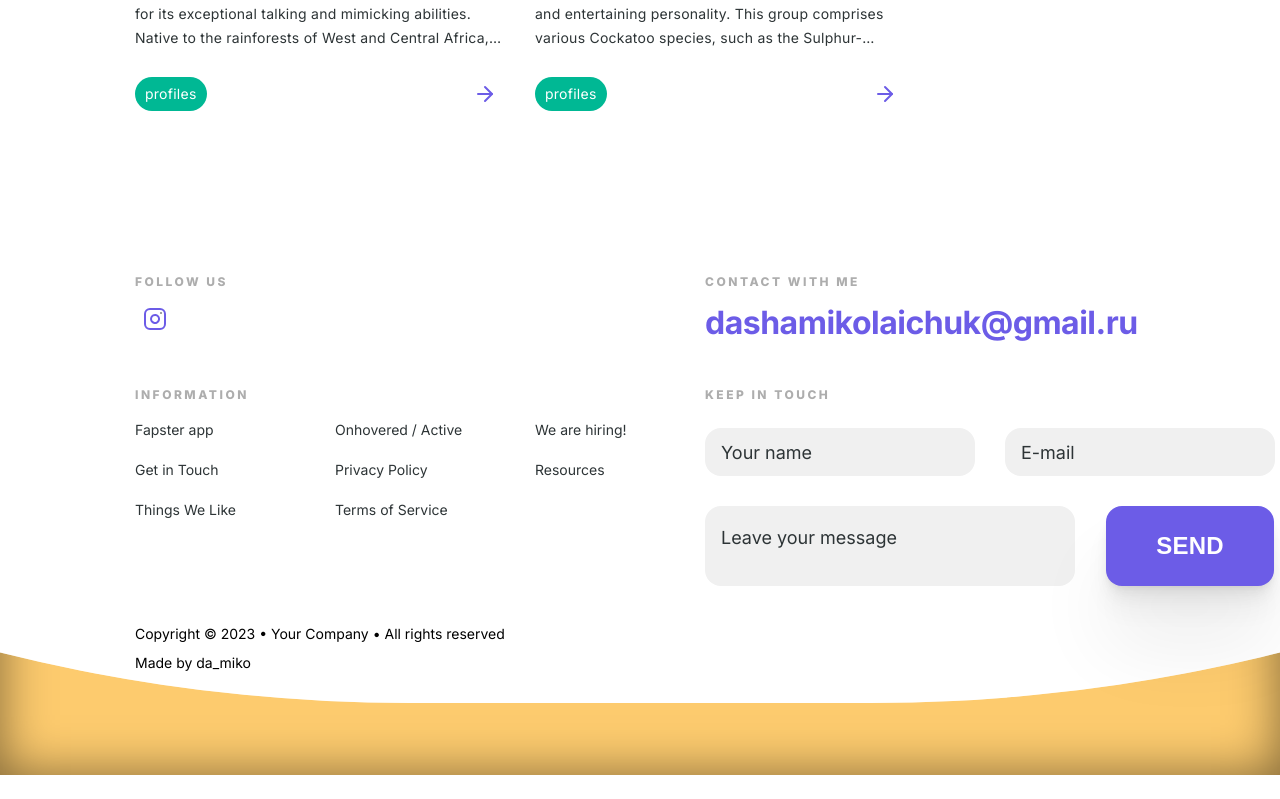
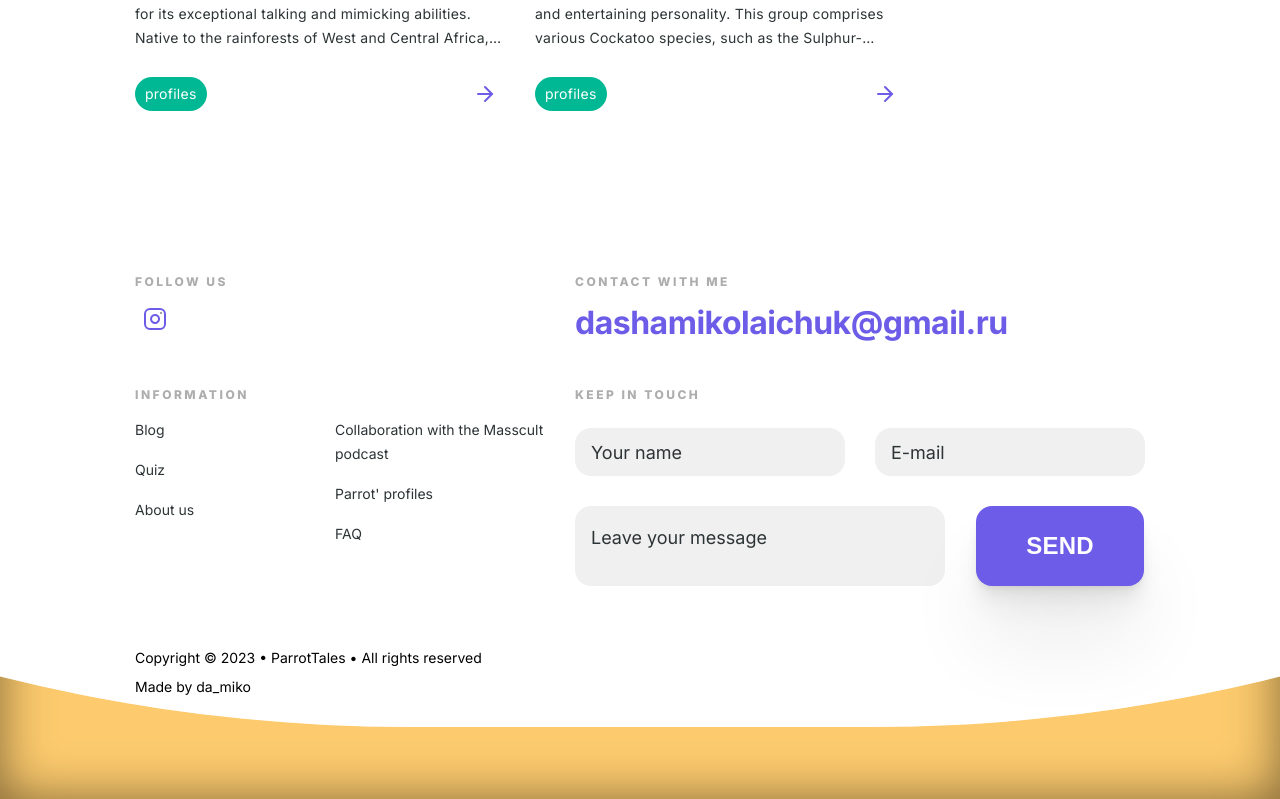
Before and after one commit to dashimiko/ParrotTale, a React (Create React App) app: page /blog in a window 1280 px wide. Shown: the part 1571-2370 px from the top of the page. Before the commit the page ends 2346 px from the top, so only its background shows below. Built offline with nearby package versions, Linux system fonts and the light colour scheme; a web font is replaced by a local one.

Commit message:
added footer links

```diff
--- a/src/components/App/App.scss
+++ b/src/components/App/App.scss
@@ -1,4 +1,8 @@
 @import '../../commonStyles/commonStyles.scss';
+
+html {
+  scroll-behavior: smooth;
+}
 
 .App {
   //min-height: 100vh;
--- a/src/components/FAQ/FAQ.jsx
+++ b/src/components/FAQ/FAQ.jsx
@@ -2,7 +2,7 @@ import './FAQ.scss';
 
 function FAQ() {
   return (
-    <section className="FAQ__container">
+    <section className="FAQ__container" id="faq">
       <div className="FAQ__box">
         <h2 className="FAQ__title">Frequently Asked Questions</h2>
         <details className="FAQ__accordion-box">
--- a/src/components/Footer/Footer.jsx
+++ b/src/components/Footer/Footer.jsx
@@ -16,7 +16,7 @@ function Footer() {
           <span className="footer__social-title">information</span>
           <InformationBox />
           <p className="footer__caption_company">
-            Copyright © 2023 • Your Company • {}
+            Copyright © 2023 • ParrotTales • {}
             <span className="footer__caption_company-span">
               All rights reserved
             </span>
--- a/src/components/Footer/InformationBox/InformationBox.jsx
+++ b/src/components/Footer/InformationBox/InformationBox.jsx
@@ -1,3 +1,4 @@
+import { NavLink } from 'react-router-dom';
 import './InformationBox.scss';
 
 function InformationBox() {
@@ -5,34 +6,34 @@ function InformationBox() {
     <nav className="footer__informaiton-box">
       <ul className="footer__informaiton-list">
         <li className="footer__informaiton-item">
-          <a
-            href="https://github.com/dashimiko"
-            target="_blank"
-            rel="noreferrer"
+          <NavLink
+            to="/blog"
+            // target="_blank"
+            // rel="noreferrer"
             className="footer__informaiton-link"
           >
-            Fapster app
-          </a>
+            Blog
+          </NavLink>
         </li>
         <li className="footer__informaiton-item">
-          <a
-            href="https://github.com/dashimiko"
-            target="_blank"
-            rel="noreferrer"
+          <NavLink
+            to="/quiz"
+            // target="_blank"
+            // rel="noreferrer"
             className="footer__informaiton-link"
           >
-            Get in Touch
-          </a>
+            Quiz
+          </NavLink>
         </li>
         <li className="footer__informaiton-item">
-          <a
-            href="https://github.com/dashimiko"
-            target="_blank"
-            rel="noreferrer"
+          <NavLink
+            to="/about-us"
+            // target="_blank"
+            // rel="noreferrer"
             className="footer__informaiton-link"
           >
-            Things We Like
-          </a>
+            About us
+          </NavLink>
         </li>
       </ul>
       <ul className="footer__informaiton-list">
@@ -43,9 +44,33 @@ function InformationBox() {
             rel="noreferrer"
             className="footer__informaiton-link"
           >
-            Onhovered / Active
+            Collaboration with the Masscult podcast
           </a>
         </li>
+        <li className="footer__informaiton-item">
+          <a
+            href="#profiles"
+            // target="_blank"
+            // rel="noreferrer"
+            className="footer__informaiton-link"
+          >
+            Parrot&apos; profiles
+          </a>
+        </li>
+        <li className="footer__informaiton-item">
+          <a
+            href="#faq"
+            // target="_blank"
+            // rel="noreferrer"
+            className="footer__informaiton-link"
+          >
+            FAQ
+          </a>
+        </li>
+      </ul>
+
+      {/*
+        <ul className="footer__informaiton-list">
         <li className="footer__informaiton-item">
           <a
             href="https://github.com/dashimiko"
@@ -56,39 +81,17 @@ function InformationBox() {
             Privacy Policy
           </a>
         </li>
-        <li className="footer__informaiton-item">
+         <li className="footer__informaiton-item">
           <a
             href="https://github.com/dashimiko"
             target="_blank"
             rel="noreferrer"
             className="footer__informaiton-link"
           >
-            Terms of Service
+
           </a>
         </li>
-      </ul>
-      <ul className="footer__informaiton-list">
-        <li className="footer__informaiton-item">
-          <a
-            href="https://github.com/dashimiko"
-            target="_blank"
-            rel="noreferrer"
-            className="footer__informaiton-link"
-          >
-            We are hiring!
-          </a>
-        </li>
-        <li className="footer__informaiton-item">
-          <a
-            href="https://github.com/dashimiko"
-            target="_blank"
-            rel="noreferrer"
-            className="footer__informaiton-link"
-          >
-            Resources
-          </a>
-        </li>
-      </ul>
+        </ul> */}
     </nav>
   );
 }
--- a/src/components/ParrotProfileCarousel/ParrotsProfiles/ParrotsProfiles.jsx
+++ b/src/components/ParrotProfileCarousel/ParrotsProfiles/ParrotsProfiles.jsx
@@ -3,7 +3,7 @@ import Carousel from '../Carousel/Carousel';
 
 function ParrotsProfiles() {
   return (
-    <section className="parrots-profiles">
+    <section className="parrots-profiles" id="profiles">
       <div className="parrots-profiles__box">
         <h2 className="parrots-profiles__title">Parrot&apos;s profiles</h2>
         <p className="parrots-profiles__subtitle">
--- a/src/components/Quiz/Result/Result.jsx
+++ b/src/components/Quiz/Result/Result.jsx
@@ -11,7 +11,7 @@ function Result({ quizResult }) {
 
   return (
     <div className="result">
-      <h3 className="result__title">You are {resultObject.type}</h3>
+      <h3 className="result__title">You are {resultObject.type} 💛</h3>
       <img
         className="result__picture"
         src={resultObject.picture}
```
